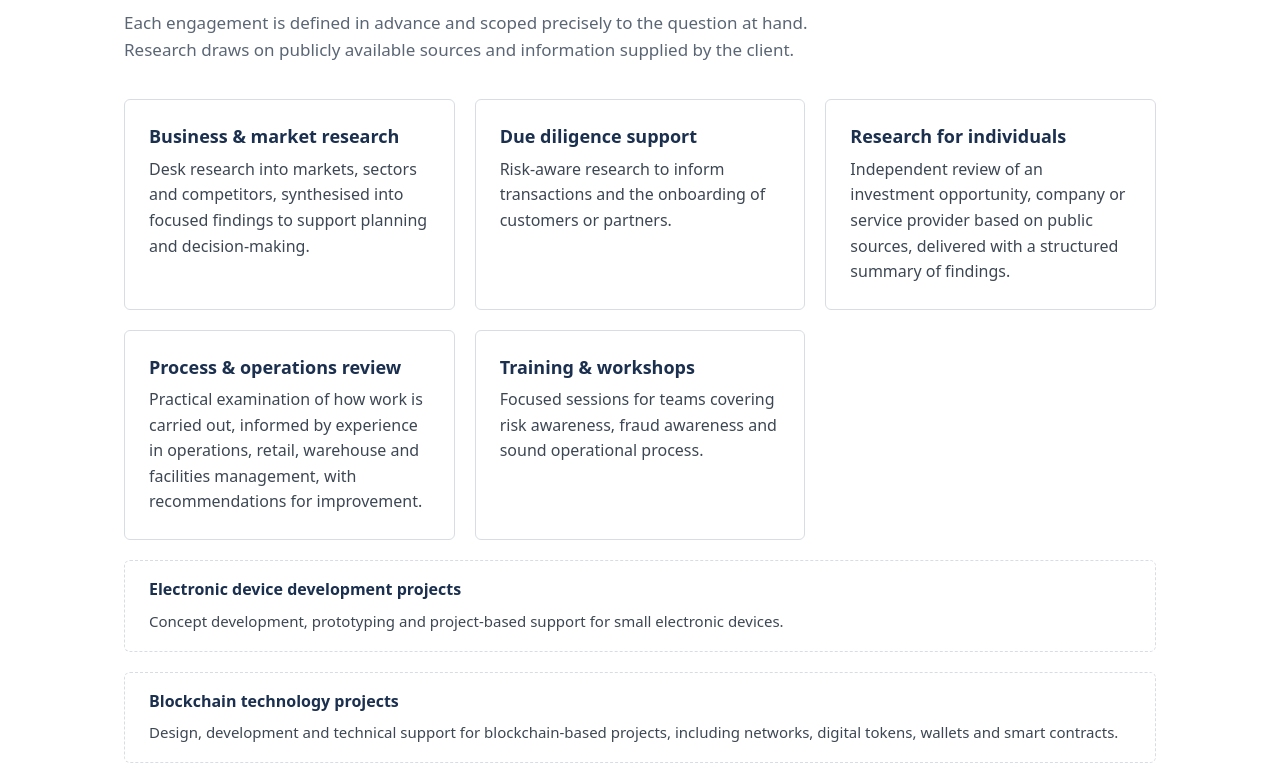
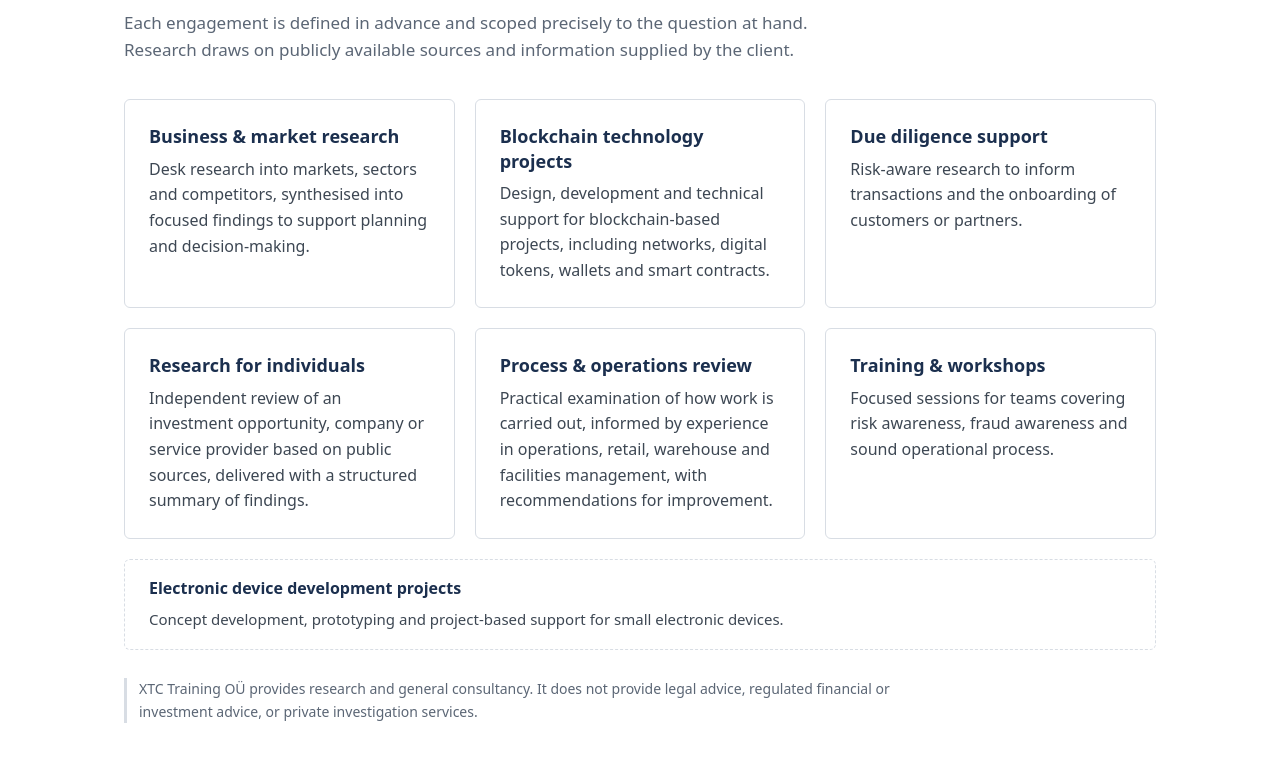
Before and after one commit to yvybitec-Bigbot/xtc-training-site, a plain HTML site: page index.html in a window 1280 px wide. Shown: the part 699-1464 px from the top of the page. Drawn offline with Linux system fonts and the light colour scheme.

Commit message:
Move blockchain card into second position

```diff
--- a/index.html
+++ b/index.html
@@ -52,6 +52,10 @@
             <p>Desk research into markets, sectors and competitors, synthesised into focused findings to support planning and decision-making.</p>
           </article>
           <article class="card">
+            <h3>Blockchain technology projects</h3>
+            <p>Design, development and technical support for blockchain-based projects, including networks, digital tokens, wallets and smart contracts.</p>
+          </article>
+          <article class="card">
             <h3>Due diligence support</h3>
             <p>Risk-aware research to inform transactions and the onboarding of customers or partners.</p>
           </article>
@@ -70,10 +74,6 @@
           <article class="card card-secondary">
             <h3>Electronic device development projects</h3>
             <p>Concept development, prototyping and project-based support for small electronic devices.</p>
-          </article>
-          <article class="card card-secondary">
-            <h3>Blockchain technology projects</h3>
-            <p>Design, development and technical support for blockchain-based projects, including networks, digital tokens, wallets and smart contracts.</p>
           </article>
         </div>
         <p class="disclaimer">XTC Training OÜ provides research and general consultancy. It does not provide legal advice, regulated financial or investment advice, or private investigation services.</p>
```
